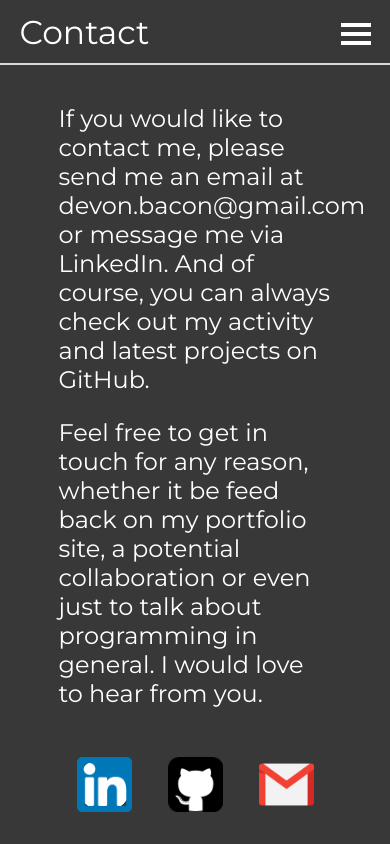
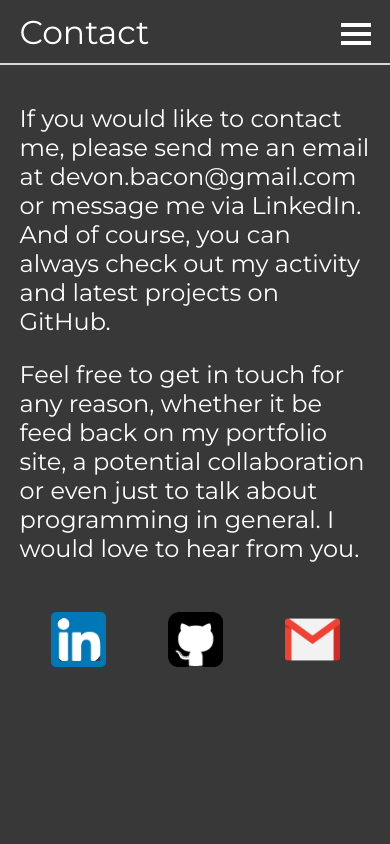
Before and after one commit to devbacon/Portfolio, a React (Create React App) app: page /contact in a window 390 px wide. Built offline with nearby package versions, Linux system fonts and the light colour scheme.

Commit message:
App.css - added more general style rules

```diff
--- a/src/App.css
+++ b/src/App.css
@@ -1,6 +1,7 @@
 .App {
   height: 100vh;
   width: 100vw;
+
 }
 
 .page-body {
@@ -9,6 +10,7 @@
   padding: 0 5%;
   position: absolute;
   width: 80%;
+  min-width: 350px;
   z-index: -20;
 }
 
@@ -23,6 +25,8 @@
 
 @media (max-width: 650px) {
   .page-body {
+    margin: 80px 0;
     top: 0;
+    width: 100%;
   }
 }
```
